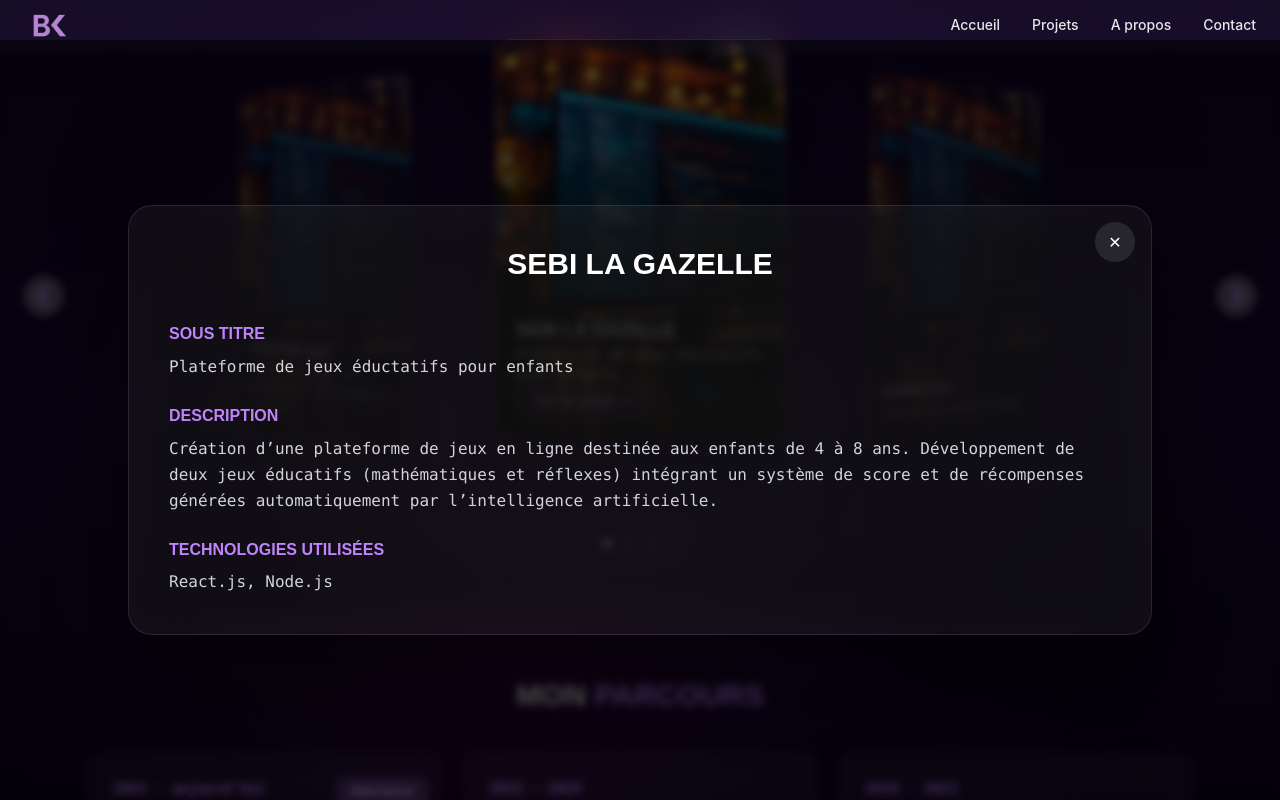
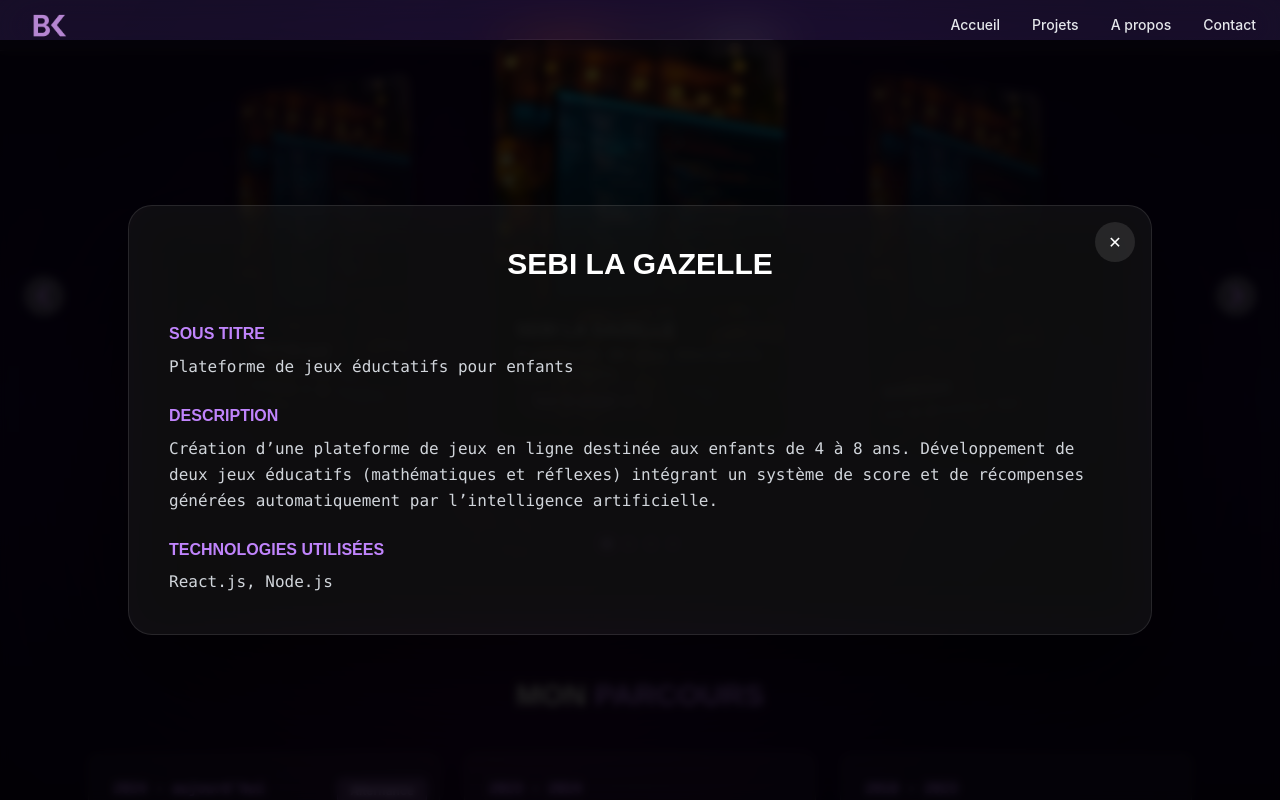
Before and after one commit to elyes-bk/portfolio, a Next.js app: page / in a window 1280 px wide. Both pictures are taken after a click on the button "Voir le projet →". Shown: the part 1041-1841 px from the top of the page. Built offline with nearby package versions, Linux system fonts and the light colour scheme.

Commit message:
bg popup

```diff
--- a/src/components/PopUp.jsx
+++ b/src/components/PopUp.jsx
@@ -8,7 +8,7 @@ function PopUp({ isOpen, onClose, project }) {
       className="
         fixed inset-0 z-[100]
         flex items-center justify-center
-        bg-black/60 backdrop-blur-sm
+        bg-black/80 backdrop-blur-sm
       "
     >
       <div
```
